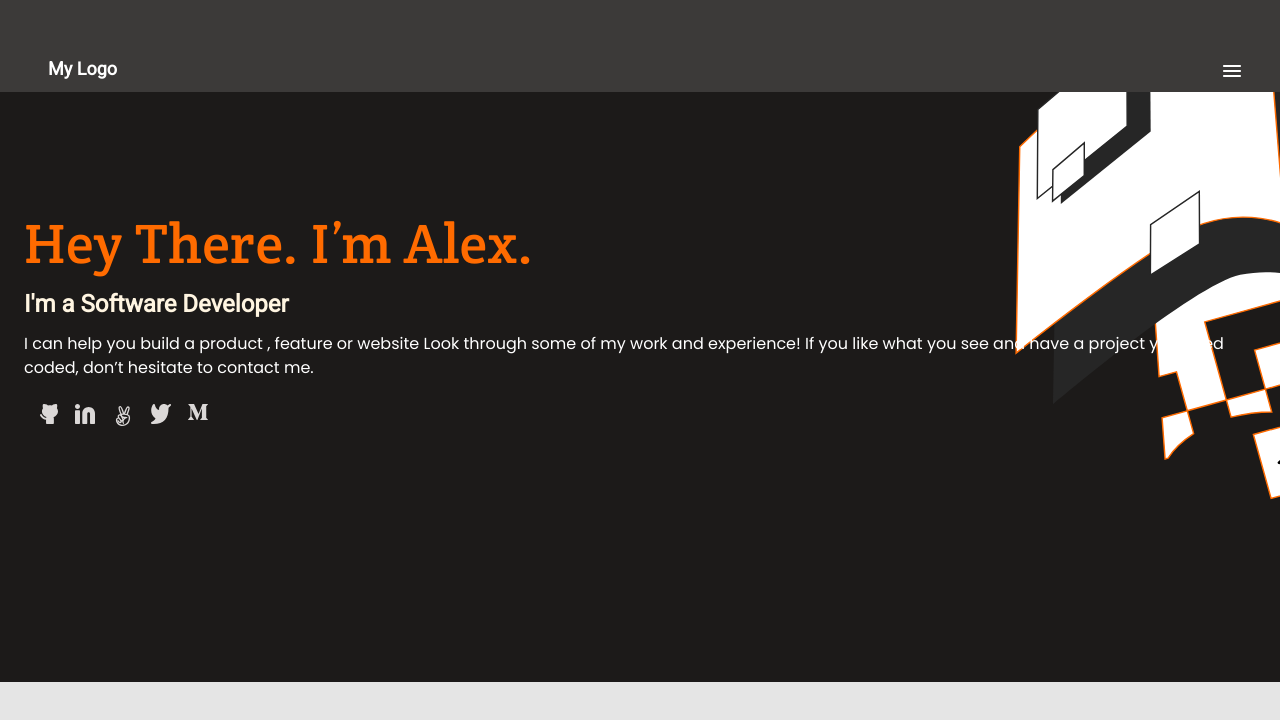
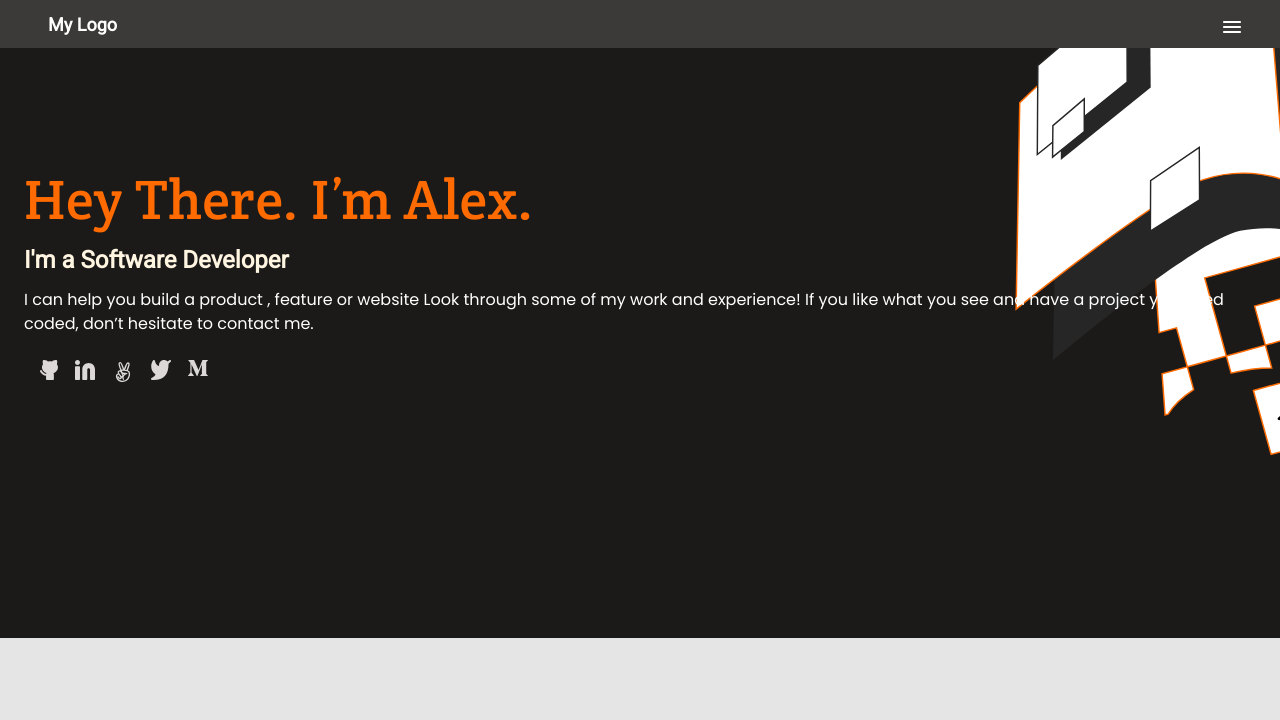
Before and after one commit to sinruidotec/Portfolio-setup-mobile-first, a website: page index.html in a window 1280 px wide. Drawn offline with Linux system fonts and the light colour scheme.

Commit message:
Replace necessary div tags for ul tags.

```diff
--- a/index.html
+++ b/index.html
@@ -11,10 +11,6 @@
 <body>
   <header>
     <nav id="navbar" class="open">
-      <div class="navbar__status">
-        <img src="Assets/Time Style.svg" alt="">
-        <img src="Assets/Bars.svg" alt="">
-      </div>
       <div class="toolbar">
         <a href="#" class="toolbar__logo">My Logo</a>
         <a href="#" id="toolbar__button"><img src="Assets/Icon - Menu.svg" alt=""></a>
@@ -36,13 +32,13 @@
         like what you see and have a project you need coded,
         don’t hesitate to contact me.
       </p>
-      <div class="social-media">
-        <a href=""><img src="Assets/Github.svg" alt=""></a>
-        <a href=""><img src="Assets/Linkedin.svg" alt=""></a>
-        <a href=""><img src="Assets/Icon - Angelist.svg" alt=""></a>
-        <a href=""><img src="Assets/Twitter.svg" alt=""></a>
-        <a href=""><img src="Assets/Medium.svg" alt=""></a>
-      </div>
+      <ul class="social-media">
+        <li><a href=""><img src="Assets/Github.svg" alt=""></a></li>
+        <li><a href=""><img src="Assets/Linkedin.svg" alt=""></a></li>
+        <li><a href=""><img src="Assets/Icon - Angelist.svg" alt=""></a></li>
+        <li><a href=""><img src="Assets/Twitter.svg" alt=""></a></li>
+        <li><a href=""><img src="Assets/Medium.svg" alt=""></a></li>
+      </ul>
     </section>
   </main>
 </body>
```
